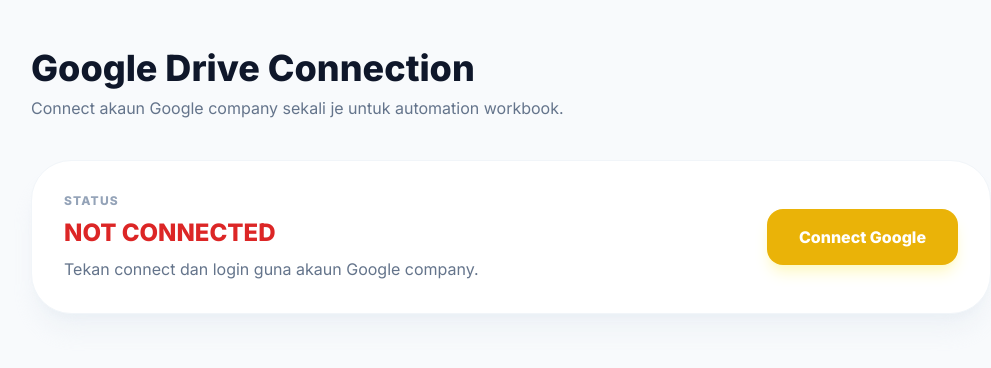
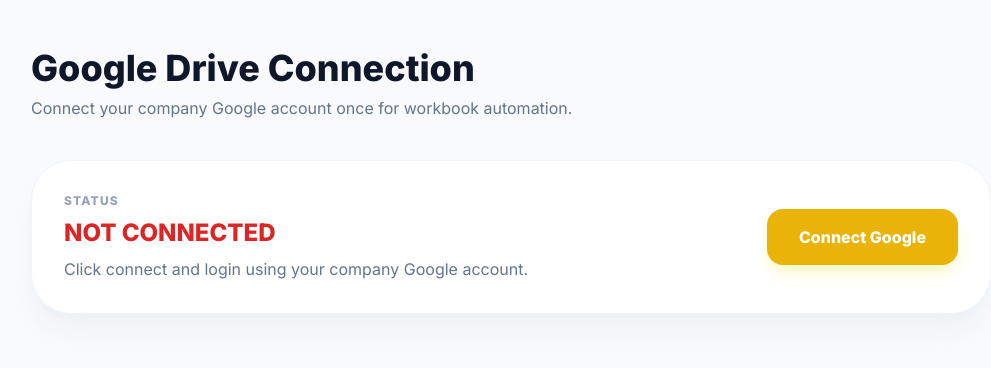
Before and after one commit to SyedIhsan/e-Learning, a PHP site: page /admin/google.php in a window 1280 px wide. Shown: the part 81-449 px from the top of the page, without its empty margins (129-1120 px from the left). Run offline with PHP 8.4, Linux system fonts and the light colour scheme; the visitor is signed in with stand-in values (Sample User, id 1); data that the repository does not hold is empty; some libraries are stand-ins or nearby versions.

Commit message:
Update google.php

```diff
--- a/admin/google.php
+++ b/admin/google.php
@@ -14,7 +14,7 @@ function ui_msg(string $msg): array {
   return match ($msg) {
     "connected" => ["ok", "Connected! Refresh token saved."],
     "connected_already" => ["ok", "Already connected (token exists)."],
-    "no_refresh" => ["warn", "Google tak bagi refresh_token. Tekan Connect lagi. Kalau masih sama, Disconnect dan connect semula."],
+    "no_refresh" => ["warn", "Google does not provide refresh_token. Click Connect again. If still the same, Disconnect and reconnect."],
     "bad_state" => ["err", "State mismatch (security). Try connect again."],
     "missing_code" => ["err", "Missing code. Try connect again."],
     "failed" => ["err", "OAuth failed. Check Client ID/Secret/Redirect URI."],
@@ -30,7 +30,7 @@ function ui_msg(string $msg): array {
   <div class="flex flex-col md:flex-row md:items-end justify-between gap-6 mb-10">
     <div>
       <h1 class="text-4xl font-black mb-2">Google Drive Connection</h1>
-      <p class="text-slate-500">Connect akaun Google company sekali je untuk automation workbook.</p>
+      <p class="text-slate-500">Connect your company Google account once for workbook automation.</p>
     </div>
   </div>
 
@@ -51,7 +51,7 @@ function ui_msg(string $msg): array {
           <p class="text-slate-500 mt-2">Refresh token stored in DB: <span class="font-bold">google_oauth_tokens</span></p>
         <?php else: ?>
           <div class="text-2xl font-black text-red-600">NOT CONNECTED</div>
-          <p class="text-slate-500 mt-2">Tekan connect dan login guna akaun Google company.</p>
+          <p class="text-slate-500 mt-2">Click connect and login using your company Google account.</p>
         <?php endif; ?>
       </div>
 
```
